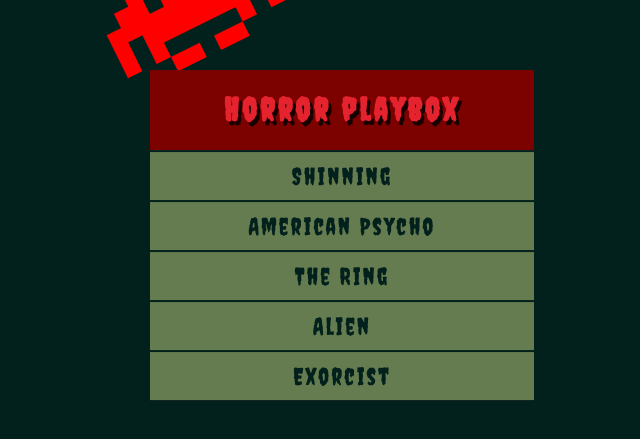
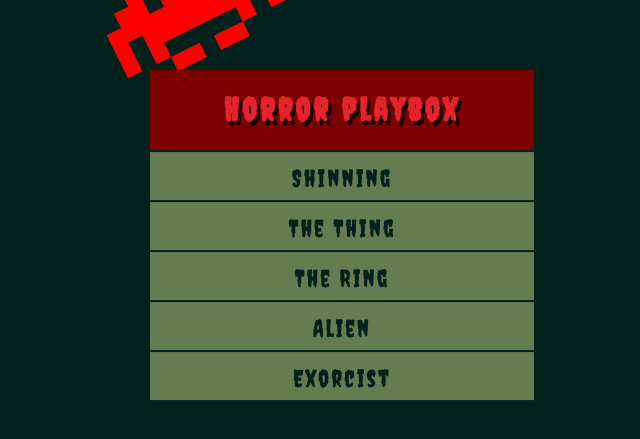
Before and after one commit to A1ien1385/Praca_dyplomowa--Animacje, a React (Create React App) app: page / in a window 1280 px wide. Shown: the part 165-604 px from the top of the page, without its empty margins (298-938 px from the left). Built offline with nearby package versions, Linux system fonts and the light colour scheme.

Commit message:
rebuild components app

```diff
--- a/src/App.js
+++ b/src/App.js
@@ -1,19 +1,11 @@
 import "./scss/main.scss";
+import { useHistory } from "react-router-dom";
+import Menu from "./Menu";
 
 function App() {
   return (
     <>
-      <div className="space_invader"></div>
-      <div className="menu_box">
-        <h1 className="menu_title">Horror playbox</h1>
-        <div className="menu_elements">
-          <button className="title_btn shinning">Shinning</button>
-          <button className="title_btn psycho">American Psycho</button>
-          <button className="title_btn ring">The Ring</button>
-          <button className="title_btn alien">Alien</button>
-          <button className="title_btn exorcist">Exorcist</button>
-        </div>
-      </div>
+      <Menu />
     </>
   );
 }
--- /dev/null
+++ b/src/Menu.js
@@ -0,0 +1,22 @@
+import React from "react";
+
+function Menu() {
+  return (
+    <>
+      <div className="space_invader"></div>
+      <div className="menu_box">
+        <h1 className="menu_title">Horror playbox</h1>
+
+        <div className="menu_elements">
+          <button className="title_btn shinning">Shinning</button>
+          <button className="title_btn thing">The Thing</button>
+          <button className="title_btn ring">The Ring</button>
+          <button className="title_btn alien">Alien</button>
+          <button className="title_btn exorcist">Exorcist</button>
+        </div>
+      </div>
+    </>
+  );
+}
+
+export default Menu;
--- a/src/scss/menu.scss
+++ b/src/scss/menu.scss
@@ -68,6 +68,8 @@ body {
       border: 0;
       border-top: 2px solid $veryDarkGreen;
       transition: 0.3s;
+      text-decoration: none;
+      line-height: 50px;
     }
 
     .title_btn:hover {
```
Also changed, not shown: src/Exorcist.js (added, +15 -0 lines).
